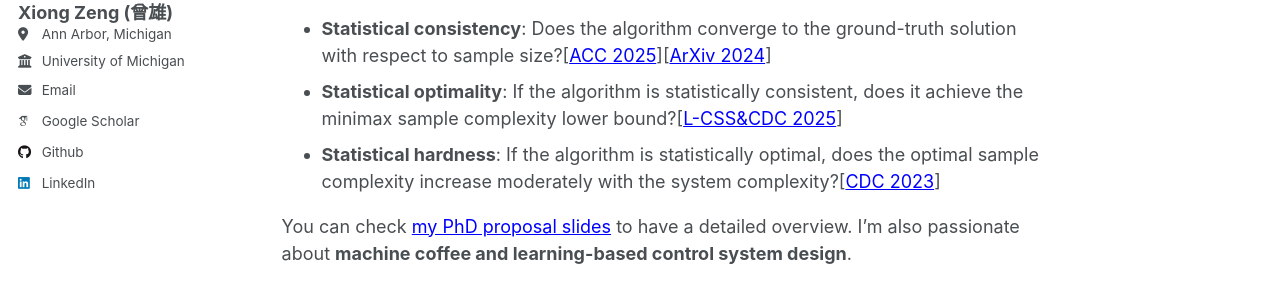
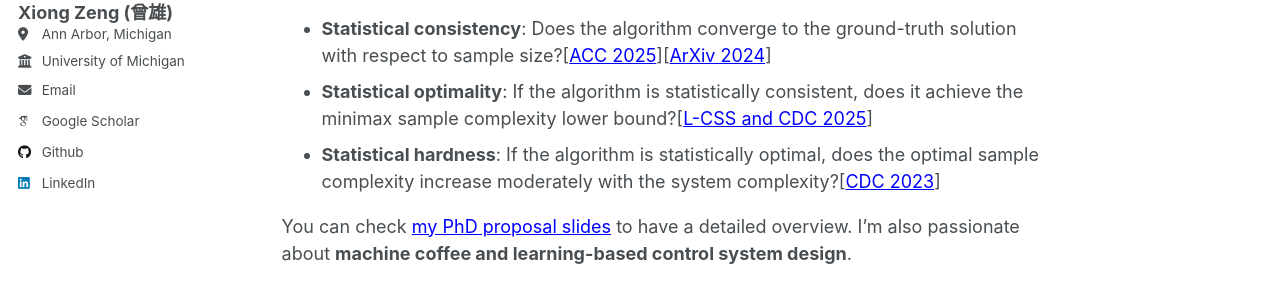
Before and after one commit to zengxiong111/zengxiong.github.io, a Jekyll site: the page built from _pages/about.md, in a window 1280 px wide and 900 px high. Shown: the part 319-619 px from the top of the window. Built offline with Jekyll 4.4.1, drawn with Linux system fonts in a browser that asks for light colours; some web fonts are replaced.

Commit message:
Update about.md

```diff
--- a/_pages/about.md
+++ b/_pages/about.md
@@ -9,7 +9,7 @@
 
 I'm a fourth-year Ph.D. student in UMich EECS department since Fall 2021. I'm advised by Prof. <a href="https://web.eecs.umich.edu/~necmiye/" target="_blank">Necmiye Ozay</a> and studying **some statistical fundamental limits of learning for dynamics and control and how to break these fundamental limits by changing the dynamical system structure or the control paradigm**. Generally, we think about the statistical limits of a learning-based algorithm from the following three perspectives in order:
 - **Statistical consistency**: Does the algorithm converge to the ground-truth solution with respect to sample size?[<a href="https://web.eecs.umich.edu/~necmiye/pubs/ZengBO_acc25.pdf" style="color: blue;" target="_blank">ACC 2025</a>][<a href="https://arxiv.org/abs/2412.19705" style="color: blue;" target="_blank">ArXiv 2024</a>]
-- **Statistical optimality**: If the algorithm is statistically consistent, does it achieve the minimax sample complexity lower bound?[<a href="https://arxiv.org/abs/2503.16817" style="color: blue;" target="_blank">L-CSS&CDC 2025</a>]
+- **Statistical optimality**: If the algorithm is statistically consistent, does it achieve the minimax sample complexity lower bound?[<a href="https://arxiv.org/abs/2503.16817" style="color: blue;" target="_blank">L-CSS and CDC 2025</a>]
 - **Statistical hardness**: If the algorithm is statistically optimal, does the optimal sample complexity increase moderately with the system complexity?[<a href="https://arxiv.org/abs/2311.11151" style="color: blue;" target="_blank">CDC 2023</a>]
 
 You can check <a href="https://github.com/zengxiong111/zengxiong.github.io/blob/master/files/phd_propsoal_Xiong_Zeng_part.pdf" style="color: blue;" target="_blank">my PhD proposal slides</a> to have a detailed overview. I'm also passionate about **machine coffee and learning-based control system design**.
```
